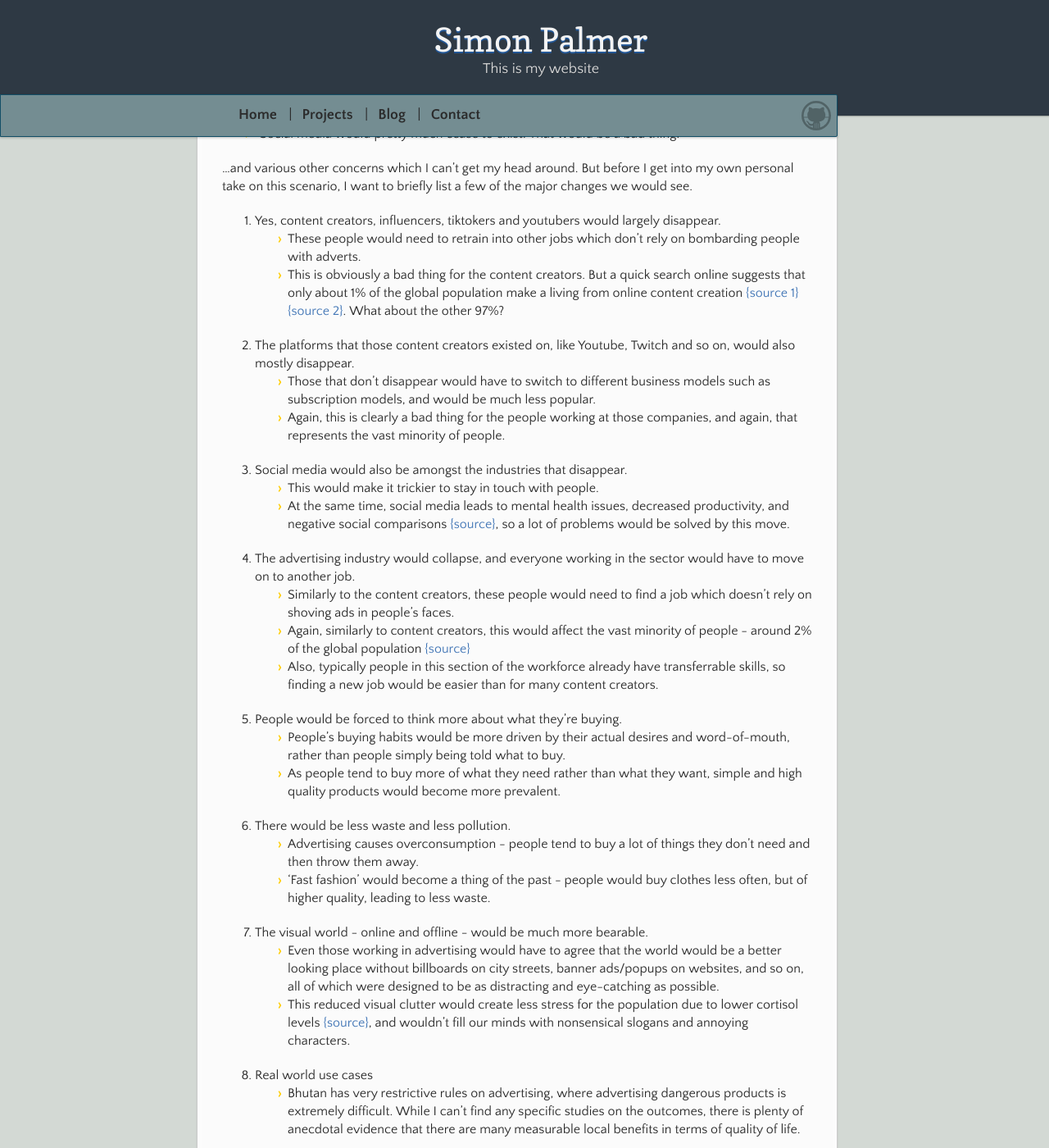
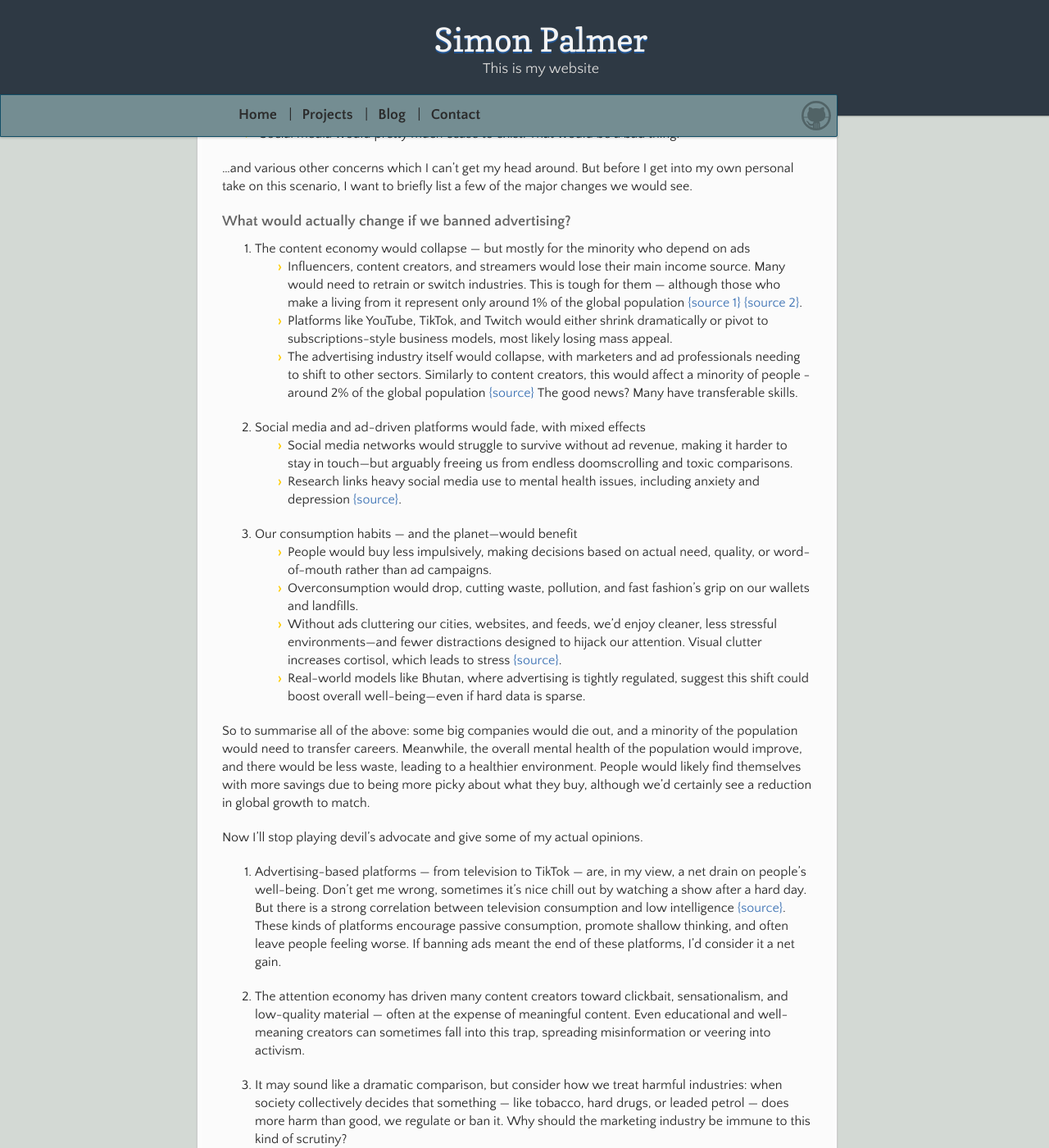
Before and after one commit to craylton/craylton.github.io, a Jekyll site: the page built from blog/ad-ban.md, in a window 1280 px wide and 1400 px high, scrolled down 577 px. Shown: the whole window at 82% size. Built offline with Jekyll 4.4.1, drawn with Linux system fonts in a browser that asks for light colours; our own code applies the rules of GitHub Pages for plain Markdown files; some of the changed text lies outside the part shown.

Commit message:
Simplify and tighten bullet points

```diff
--- a/blog/ad-ban.md
+++ b/blog/ad-ban.md
@@ -22,38 +22,28 @@ Surprisingly, when I suggest this to other people, it's usually met with a lot o
 
 ...and various other concerns which I can't get my head around. But before I get into my own personal take on this scenario, I want to briefly list a few of the major changes we would see.
 
-1. Yes, content creators, influencers, tiktokers and youtubers would largely disappear.
-    - These people would need to retrain into other jobs which don't rely on bombarding people with adverts.
-    - This is obviously a bad thing for the content creators. But a quick search online suggests that only about 1% of the global population make a living from online content creation [{source 1}](https://linktr.ee/creator-report/static/Linktree-CreatorReport-2022-02f3aa05a27be6fecb3537b13d5ec9de.pdf) [{source 2}](https://news.adobe.com/news/news-details/2022/adobe-future-of-creativity-study-165m-creators-joined-creator-economy-since-2020). What about the other 97%?
-2. The platforms that those content creators existed on, like Youtube, Twitch and so on, would also mostly disappear.
-    - Those that don't disappear would have to switch to different business models such as subscription models, and would be much less popular.
-    - Again, this is clearly a bad thing for the people working at those companies, and again, that represents the vast minority of people.
-3. Social media would also be amongst the industries that disappear.
-    - This would make it trickier to stay in touch with people.
-    - At the same time, social media leads to mental health issues, decreased productivity, and negative social comparisons [{source}](https://health.ucdavis.edu/blog/cultivating-health/social-medias-impact-our-mental-health-and-tips-to-use-it-safely/2024/05), so a lot of problems would be solved by this move.
-4. The advertising industry would collapse, and everyone working in the sector would have to move on to another job.
-    - Similarly to the content creators, these people would need to find a job which doesn't rely on shoving ads in people's faces.
-    - Again, similarly to content creators, this would affect the vast minority of people - around 2% of the global population [{source}](https://www.ama.org/marketing-industry-stats-and-information/)
-    - Also, typically people in this section of the workforce already have transferrable skills, so finding a new job would be easier than for many content creators.
-5. People would be forced to think more about what they're buying.
-    - People's buying habits would be more driven by their actual desires and word-of-mouth, rather than people simply being told what to buy.
-    - As people tend to buy more of what they need rather than what they want, simple and high quality products would become more prevalent.
-6. There would be less waste and less pollution.
-    - Advertising causes overconsumption - people tend to buy a lot of things they don't need and then throw them away.
-    - 'Fast fashion' would become a thing of the past - people would buy clothes less often, but of higher quality, leading to less waste.
-7. The visual world - online and offline - would be much more bearable.
-    - Even those working in advertising would have to agree that the world would be a better looking place without billboards on city streets, banner ads/popups on websites, and so on, all of which were designed to be as distracting and eye-catching as possible.
-    - This reduced visual clutter would create less stress for the population due to lower cortisol levels [{source}](https://www.stylist.co.uk/fitness-health/wellbeing/clutter-health-impact/845209), and wouldn't fill our minds with nonsensical slogans and annoying characters.
-8. Real world use cases
-    - Bhutan has very restrictive rules on advertising, where advertising dangerous products is extremely difficult. While I can't find any specific studies on the outcomes, there is plenty of anecdotal evidence that there are many measurable local benefits in terms of quality of life.
+### What would actually change if we banned advertising?
+
+1. The content economy would collapse — but mostly for the minority who depend on ads
+    - Influencers, content creators, and streamers would lose their main income source. Many would need to retrain or switch industries. This is tough for them — although those who make a living from it represent only around 1% of the global population [{source 1}](https://linktr.ee/creator-report/static/Linktree-CreatorReport-2022-02f3aa05a27be6fecb3537b13d5ec9de.pdf) [{source 2}](https://news.adobe.com/news/news-details/2022/adobe-future-of-creativity-study-165m-creators-joined-creator-economy-since-2020).
+    - Platforms like YouTube, TikTok, and Twitch would either shrink dramatically or pivot to subscriptions-style business models, most likely losing mass appeal.
+    - The advertising industry itself would collapse, with marketers and ad professionals needing to shift to other sectors. Similarly to content creators, this would affect a minority of people - around 2% of the global population [{source}](https://www.ama.org/marketing-industry-stats-and-information/) The good news? Many have transferable skills.
+2. Social media and ad-driven platforms would fade, with mixed effects
+    - Social media networks would struggle to survive without ad revenue, making it harder to stay in touch—but arguably freeing us from endless doomscrolling and toxic comparisons.
+    - Research links heavy social media use to mental health issues, including anxiety and depression [{source}](https://health.ucdavis.edu/blog/cultivating-health/social-medias-impact-our-mental-health-and-tips-to-use-it-safely/2024/05).
+3. Our consumption habits — and the planet—would benefit
+    - People would buy less impulsively, making decisions based on actual need, quality, or word-of-mouth rather than ad campaigns.
+    - Overconsumption would drop, cutting waste, pollution, and fast fashion's grip on our wallets and landfills.
+    - Without ads cluttering our cities, websites, and feeds, we'd enjoy cleaner, less stressful environments—and fewer distractions designed to hijack our attention. Visual clutter increases cortisol, which leads to stress [{source}](https://www.stylist.co.uk/fitness-health/wellbeing/clutter-health-impact/845209).
+    - Real-world models like Bhutan, where advertising is tightly regulated, suggest this shift could boost overall well-being—even if hard data is sparse.
 
 So to summarise all of the above: some big companies would die out, and a minority of the population would need to transfer careers. Meanwhile, the overall mental health of the population would improve, and there would be less waste, leading to a healthier environment. People would likely find themselves with more savings due to being more picky about what they buy, although we'd certainly see a reduction in global growth to match.
 
 Now I'll stop playing devil's advocate and give some of my actual opinions.
 
-1. Advertising-based platforms — from television to TikTok — are, in my view, a net drain on people's well-being. There is a strong correlation between television consumption and low intelligence [{source}](https://www.tandfonline.com/doi/epdf/10.1080/08838158009363973?needAccess=true). They encourage passive consumption, promote shallow thinking, and often leave people feeling worse than before. If banning ads meant the end of these platforms, I’d consider it a net gain.
+1. Advertising-based platforms — from television to TikTok — are, in my view, a net drain on people's well-being. Don't get me wrong, sometimes it's nice chill out by watching a show after a hard day. But there is a strong correlation between television consumption and low intelligence [{source}](https://www.tandfonline.com/doi/epdf/10.1080/08838158009363973?needAccess=true). These kinds of platforms encourage passive consumption, promote shallow thinking, and often leave people feeling worse. If banning ads meant the end of these platforms, I’d consider it a net gain.
 
-2. The attention economy has driven many content creators toward clickbait, sensationalism, and low-quality material — often at the expense of meaningful content. Even educational creators can sometimes fall into this trap, spreading misinformation or veering into activism.
+2. The attention economy has driven many content creators toward clickbait, sensationalism, and low-quality material — often at the expense of meaningful content. Even educational and well-meaning creators can sometimes fall into this trap, spreading misinformation or veering into activism.
 
 3. It may sound like a dramatic comparison, but consider how we treat harmful industries: when society collectively decides that something — like tobacco, hard drugs, or leaded petrol — does more harm than good, we regulate or ban it. Why should the marketing industry be immune to this kind of scrutiny?
 
```
